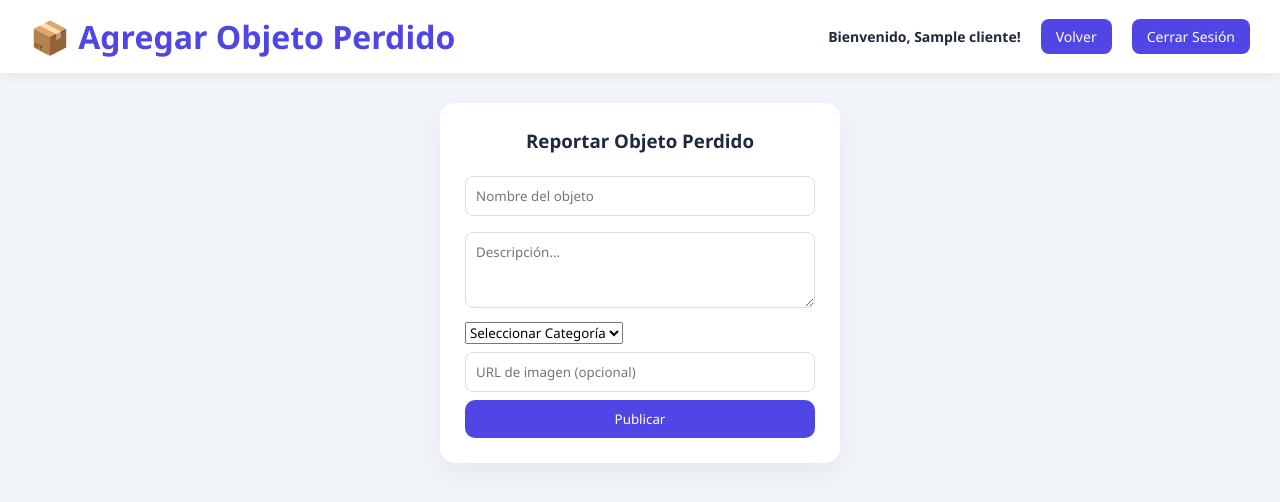
After one commit to Alma2107/DWD-Objetos-Perdidos, a PHP site: page /agregar_objeto.php in a window 1280 px wide. The commit adds this page. Shown: the top 502 px of the page. Run offline with PHP 8.4, Linux system fonts and the light colour scheme; the visitor is signed in with stand-in values (Sample User, id 1); tables that the repository leaves empty or names only in its code hold one stand-in row (values such as "Sample post").

Commit message:
2.Cambios

```diff
--- /dev/null
+++ b/Pagina_Web_Grupal/agregar_objeto.php
@@ -0,0 +1,71 @@
+<?php
+include 'conexion.php';
+session_start();
+
+// Verificar si el usuario está logueado
+if (!isset($_SESSION['usuario'])) {
+    header("Location: login.php");
+    exit();
+}
+
+// Obtener datos del usuario
+$correo = $_SESSION['usuario'];
+$user_query = mysqli_query($conexion, "SELECT nombre FROM clientes WHERE correo = '$correo'");
+$user = mysqli_fetch_assoc($user_query);
+
+// Obtener categorías
+$categorias = mysqli_query($conexion, "SELECT * FROM categorias");
+
+// Manejar el envío del formulario
+if (isset($_POST['subir_objeto'])) {
+    $nombre = mysqli_real_escape_string($conexion, $_POST['nombre_obj']);
+    $descripcion = mysqli_real_escape_string($conexion, $_POST['desc_obj']);
+    $id_categoria = (int)$_POST['categoria'];
+    $imagen_url = mysqli_real_escape_string($conexion, $_POST['url_img']);
+    $fecha = date('Y-m-d');
+
+    $query = "INSERT INTO objetos_perdidos (nombre, descripcion, id_categoria, imagen_url, fecha_agregado, estado) VALUES ('$nombre', '$descripcion', $id_categoria, '$imagen_url', '$fecha', 1)";
+    mysqli_query($conexion, $query);
+
+    header("Location: index.php");
+    exit();
+}
+?>
+
+<!DOCTYPE html>
+<html lang="es">
+<head>
+    <meta charset="UTF-8">
+    <meta name="viewport" content="width=device-width, initial-scale=1.0">
+    <title>Agregar Objeto Perdido</title>
+    <link rel="stylesheet" href="estilos.css">
+</head>
+<body>
+
+<header class="topbar">
+    <h1>📦 Agregar Objeto Perdido</h1>
+    <div class="nav-actions">
+        <p>Bienvenido, <?php echo htmlspecialchars($user['nombre']); ?>!</p>
+        <a href="index.php" class="btn">Volver</a>
+        <a href="logout.php" class="btn">Cerrar Sesión</a>
+    </div>
+</header>
+
+<section class="form-section">
+    <form method="POST" class="form-pro">
+        <h3>Reportar Objeto Perdido</h3>
+        <input type="text" name="nombre_obj" placeholder="Nombre del objeto" required>
+        <textarea name="desc_obj" placeholder="Descripción..." rows="3" required></textarea>
+        <select name="categoria" required>
+            <option value="">Seleccionar Categoría</option>
+            <?php while ($cat = mysqli_fetch_assoc($categorias)) { ?>
+                <option value="<?php echo $cat['id_categoria']; ?>"><?php echo htmlspecialchars($cat['nombre']); ?></option>
+            <?php } ?>
+        </select>
+        <input type="url" name="url_img" placeholder="URL de imagen (opcional)">
+        <button type="submit" name="subir_objeto">Publicar</button>
+    </form>
+</section>
+
+</body>
+</html>
--- /dev/null
+++ b/Pagina_Web_Grupal/estilos.css
@@ -0,0 +1,187 @@
+/* RESET */
+* {
+    margin: 0;
+    padding: 0;
+    box-sizing: border-box;
+    font-family: 'Segoe UI', sans-serif;
+}
+
+:root {
+    --primary: #4f46e5;
+    --bg: #f1f5f9;
+    --card: #ffffff;
+    --text: #1e293b;
+    --danger: #ef4444;
+}
+
+/* BODY */
+body {
+    background: var(--bg);
+    color: var(--text);
+}
+
+/* HEADER */
+.topbar {
+    display: flex;
+    justify-content: space-between;
+    align-items: center;
+    padding: 15px 30px;
+    background: white;
+    box-shadow: 0 4px 10px rgba(0,0,0,0.05);
+}
+
+.topbar h1 {
+    color: var(--primary);
+}
+
+.nav-actions {
+    display: flex;
+    align-items: center;
+    gap: 10px;
+}
+
+.nav-actions p {
+    margin: 0;
+    color: var(--text);
+    font-size: 14px;
+    font-weight: bold;
+}
+
+.nav-actions .btn {
+    margin-left: 10px;
+    text-decoration: none;
+    padding: 8px 15px;
+    border-radius: 8px;
+    background: var(--primary);
+    color: white;
+    font-size: 14px;
+}
+
+.btn.danger {
+    background: var(--danger);
+}
+
+/* FORM */
+.form-section {
+    display: flex;
+    justify-content: center;
+    margin: 30px 0;
+}
+
+.form-pro {
+    background: white;
+    padding: 25px;
+    border-radius: 15px;
+    width: 400px;
+    box-shadow: 0 10px 25px rgba(0,0,0,0.05);
+}
+
+.form-pro h3 {
+    margin-bottom: 15px;
+    text-align: center;
+}
+
+input, textarea {
+    width: 100%;
+    padding: 10px;
+    margin: 8px 0;
+    border-radius: 8px;
+    border: 1px solid #ddd;
+}
+
+button {
+    width: 100%;
+    padding: 10px;
+    border-radius: 10px;
+    border: none;
+    background: var(--primary);
+    color: white;
+    cursor: pointer;
+}
+
+/* LISTA */
+.lista {
+    padding: 20px;
+}
+
+.lista h2 {
+    margin-bottom: 20px;
+}
+
+/* GRID */
+.grid-objetos {
+    display: grid;
+    grid-template-columns: repeat(auto-fill, minmax(250px, 1fr));
+    gap: 20px;
+}
+
+/* CARD */
+.card {
+    background: var(--card);
+    border-radius: 15px;
+    overflow: hidden;
+    box-shadow: 0 10px 20px rgba(0,0,0,0.06);
+    transition: 0.3s;
+}
+
+.card:hover {
+    transform: translateY(-8px);
+}
+
+/* IMG */
+.card img {
+    width: 100%;
+    height: 180px;
+    object-fit: cover;
+}
+
+/* BODY */
+.card-body {
+    padding: 15px;
+}
+
+.card-body h4 {
+    color: var(--primary);
+}
+
+.card-body p {
+    font-size: 14px;
+    margin: 10px 0;
+}
+
+/* FECHA */
+.fecha {
+    font-size: 12px;
+    color: gray;
+}
+
+/* VACIO */
+.vacio {
+    text-align: center;
+    grid-column: 1 / -1;
+}
+
+/* FILTRO */
+.filtro {
+    text-align: center;
+    margin: 20px 0;
+}
+
+.filtro label {
+    margin-right: 10px;
+}
+
+.filtro select {
+    padding: 8px;
+    border-radius: 8px;
+    border: 1px solid #ddd;
+}
+
+.filtro button {
+    padding: 8px 15px;
+    border-radius: 8px;
+    border: none;
+    background: var(--primary);
+    color: white;
+    cursor: pointer;
+}
```
Also changed, not shown: Pagina_Web_Grupal/eliminar_cuenta.php (+7 -2 lines), Pagina_Web_Grupal/estilos-login.css (added, +136 -0 lines), Pagina_Web_Grupal/index.php (+78 -32 lines), Pagina_Web_Grupal/login.php (+64 -21 lines), Pagina_Web_Grupal/script.js (added, +11 -0 lines).
